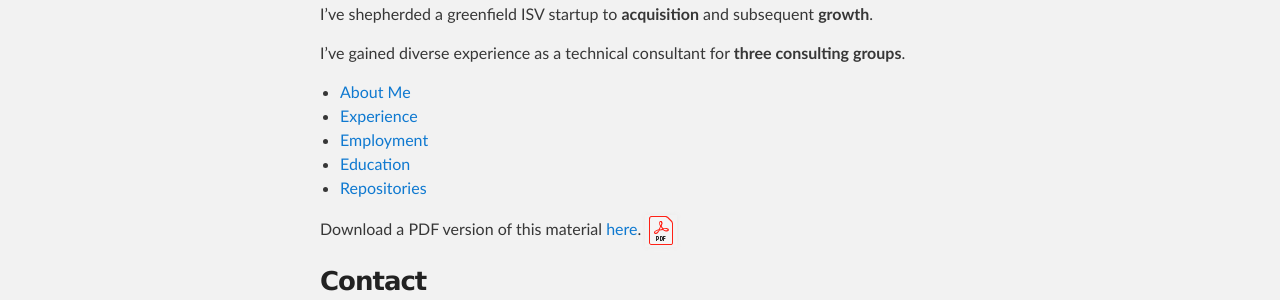
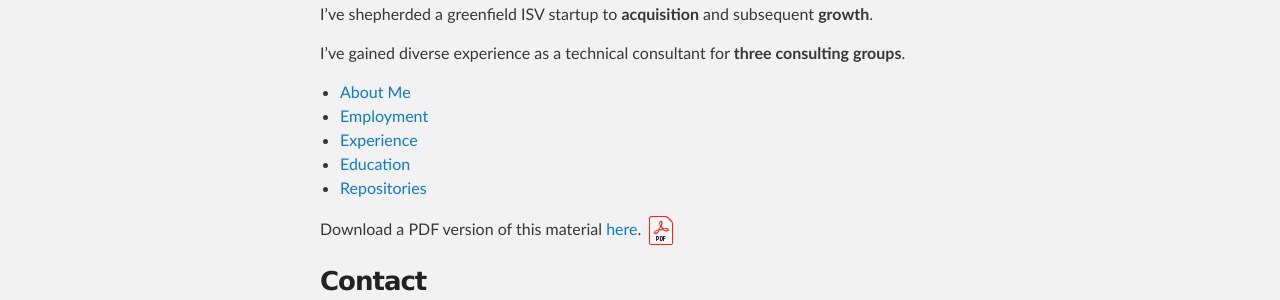
Before and after one commit to dfisher95350/dfisher95350.github.io, a Jekyll site: the page built from index.md, in a window 1280 px wide. Shown: the part 459-759 px from the top of the page. Built offline with Jekyll 4.4.1, drawn with Linux system fonts in a browser that asks for light colours; our own code applies the rules of GitHub Pages for plain Markdown files.

```diff
--- a/index.md
+++ b/index.md
@@ -13,8 +13,8 @@ I've shepherded a greenfield ISV startup to **acquisition** and subsequent **gro
 I've gained diverse experience as a technical consultant for **three consulting groups**.
 
 - [About Me](./about)
+- [Employment](./employment)
 - [Experience](./experience)
-- [Employment](./employment)
 - [Education](./education)
 - [Repositories](./repositories)
 
```
